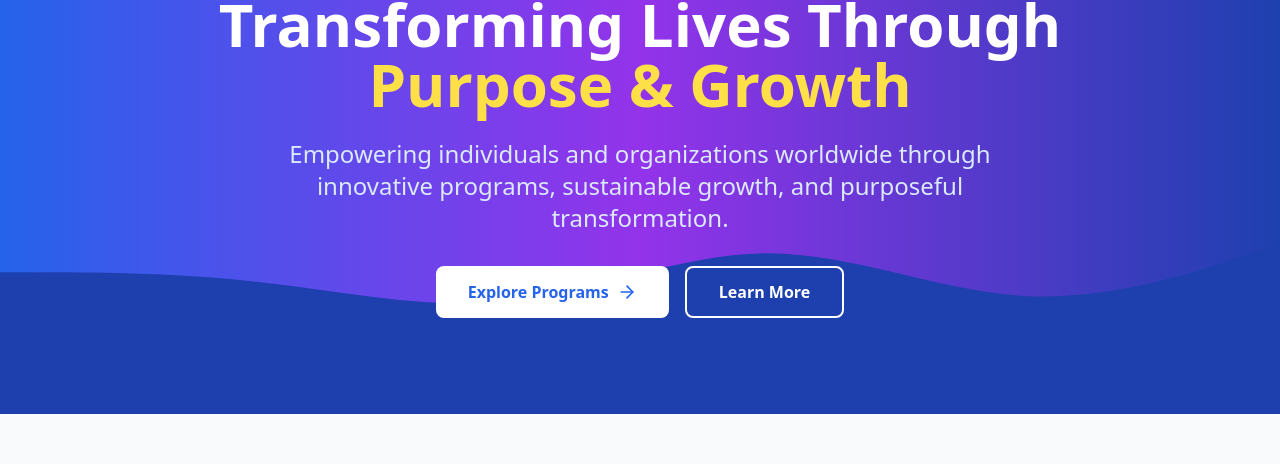
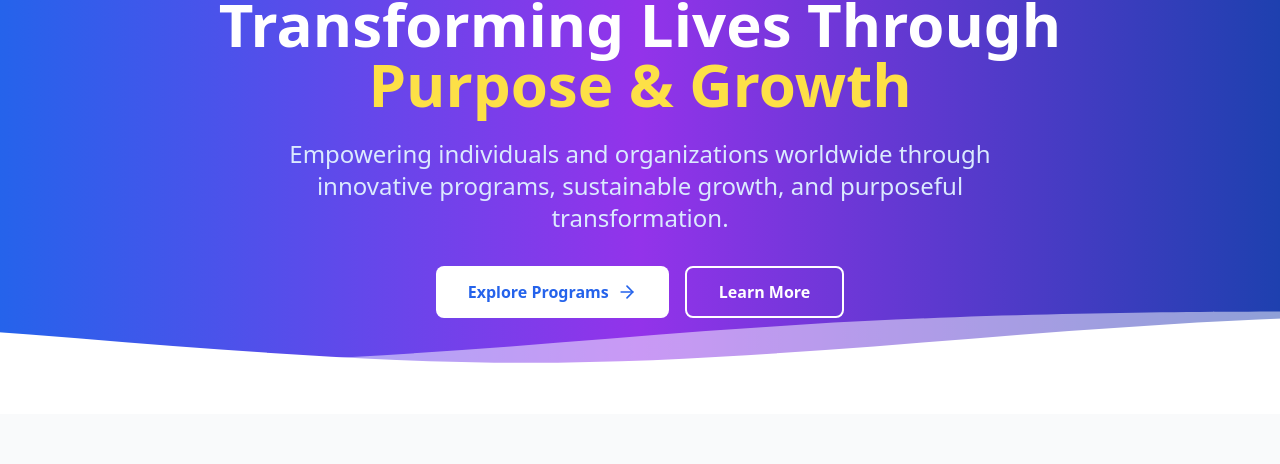
Before and after one commit to absolutely-sharad/PGT-Official_Website, a React (Vite) app: page / in a window 1280 px wide. Shown: the part 207-671 px from the top of the page. Built offline with nearby package versions, Linux system fonts and the light colour scheme; no server answers.

Commit message:
Updated HeroBackground.tsx

```diff
--- a/src/components/HeroBackground.tsx
+++ b/src/components/HeroBackground.tsx
@@ -2,19 +2,47 @@ import React from 'react';
 
 const HeroBackground = () => {
   return (
-    <div className="absolute inset-x-0 bottom-0 overflow-hidden">
-      <svg
-        className="w-full text-blue-800"
-        viewBox="0 0 1440 320"
-        preserveAspectRatio="none"
-        xmlns="http://www.w3.org/2000/svg"
-      >
-        <path
-          d="M0,160L48,160C96,160,192,160,288,170.7C384,181,480,203,576,192C672,181,768,139,864,138.7C960,139,1056,181,1152,186.7C1248,192,1344,160,1392,144L1440,128L1440,320L1392,320C1344,320,1248,320,1152,320C1056,320,960,320,864,320C768,320,672,320,576,320C480,320,384,320,288,320C192,320,96,320,48,320L0,320Z"
-          fill="currentColor"
-          fillOpacity="1"
-        ></path>
-      </svg>
+    <div className="absolute inset-x-0 bottom-0 overflow-hidden z-0">
+      <style>
+        {`
+          .wave-animation > svg {
+            position: absolute;
+            left: 0;
+            width: 200%;
+            height: 100%;
+            transform: translateX(-50%);
+            animation: wave 10s cubic-bezier(0.36, 0.45, 0.63, 0.53) infinite;
+            bottom: 0;
+            fill: currentColor;
+          }
+
+          .wave-animation > svg:nth-child(2) {
+            animation: wave-reverse 10s cubic-bezier(0.36, 0.45, 0.63, 0.53) infinite;
+            animation-delay: -5s;
+            opacity: 0.5;
+          }
+
+          @keyframes wave {
+            0% { transform: translateX(0); }
+            100% { transform: translateX(-50%); }
+          }
+
+          @keyframes wave-reverse {
+            0% { transform: translateX(-50%); }
+            100% { transform: translateX(0); }
+          }
+        `}
+      </style>
+      <div className="relative h-48 sm:h-64 wave-animation">
+        {/* Main Wave */}
+        <svg viewBox="0 0 1440 320" preserveAspectRatio="none" className="text-white">
+          <path d="M0,192L60,192C120,192,240,192,360,208C480,224,600,256,720,256C840,256,960,224,1080,208C1200,192,1320,192,1380,192L1440,192L1440,320L1380,320C1320,320,1200,320,1080,320C960,320,840,320,720,320C600,320,480,320,360,320C240,320,120,320,60,320L0,320Z"></path>
+        </svg>
+        {/* Secondary Wave for effect */}
+        <svg viewBox="0 0 1440 320" preserveAspectRatio="none" className="text-white">
+          <path d="M0,192L60,192C120,192,240,192,360,208C480,224,600,256,720,256C840,256,960,224,1080,208C1200,192,1320,192,1380,192L1440,192L1440,320L1380,320C1320,320,1200,320,1080,320C960,320,840,320,720,320C600,320,480,320,360,320C240,320,120,320,60,320L0,320Z"></path>
+        </svg>
+      </div>
     </div>
   );
 };
```
